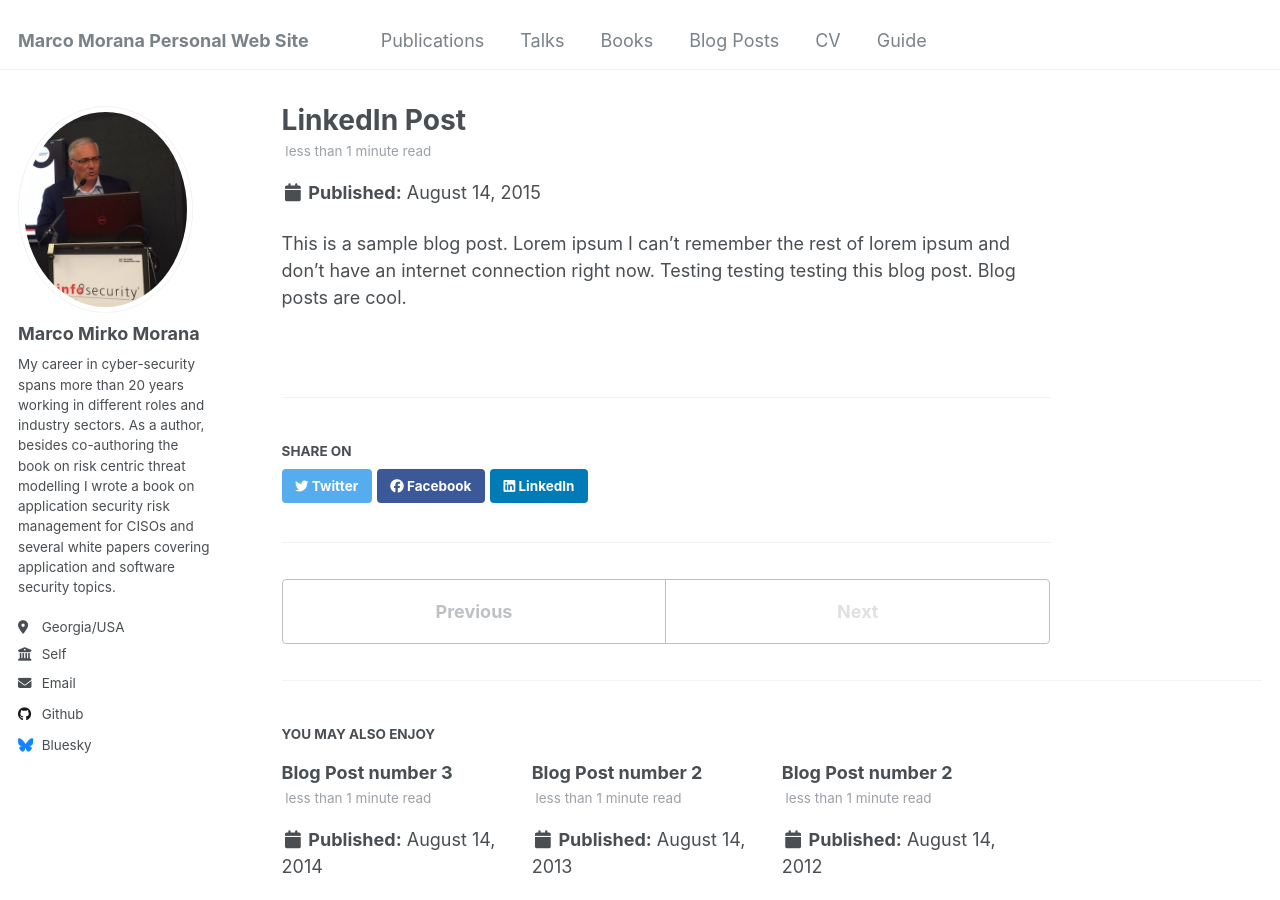
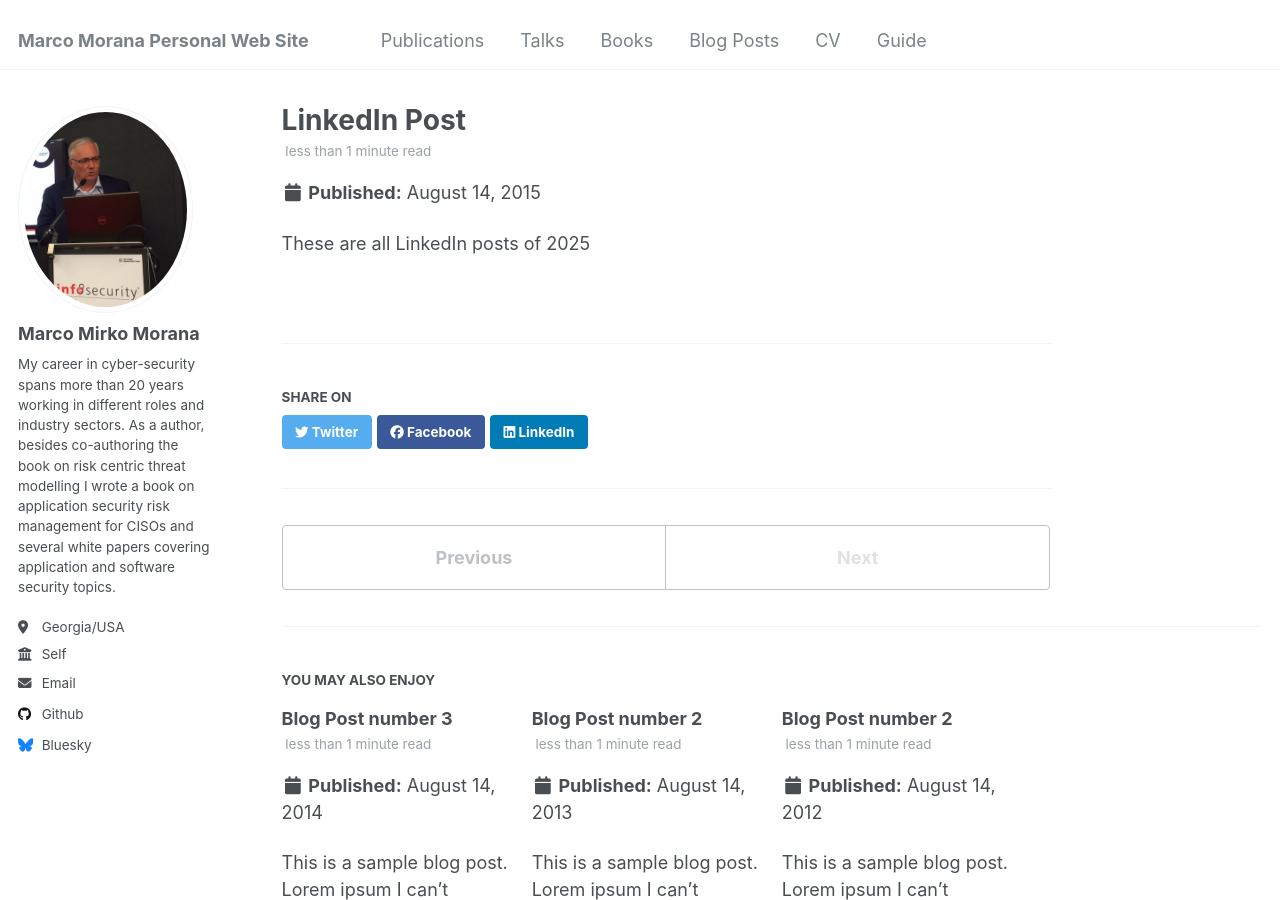
Before and after one commit to mmorana1/marcom, a Jekyll site: the page built from _posts/2015-08-14-blog-post-4.md, in a window 1280 px wide and 900 px high. Built offline with Jekyll 4.4.1, drawn with Linux system fonts in a browser that asks for light colours.

Commit message:
Update 2015-08-14-blog-post-4.md

```diff
--- a/_posts/2015-08-14-blog-post-4.md
+++ b/_posts/2015-08-14-blog-post-4.md
@@ -5,4 +5,4 @@ permalink: /posts/2015/08/blog-post-4/
 
 ---
 
-This is a sample blog post. Lorem ipsum I can't remember the rest of lorem ipsum and don't have an internet connection right now. Testing testing testing this blog post. Blog posts are cool.
+These are all LinkedIn posts of 2025
```
